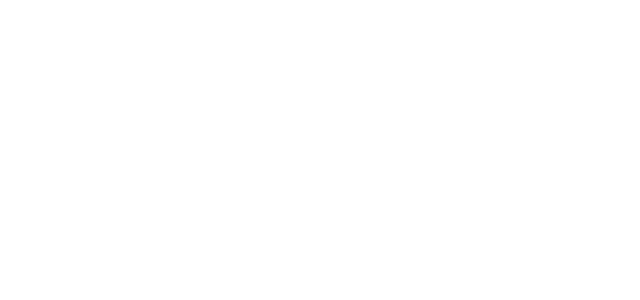
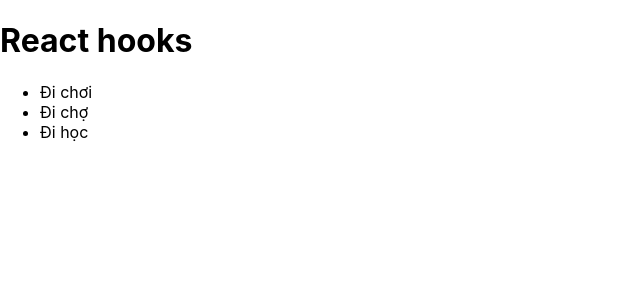
Before and after one commit to longpt99/react-hooks-basic, a React (Create React App) app: page / in a window 1280 px wide. Shown: the top 300 px of the page, without its empty margins (0-640 px from the left). Built offline with nearby package versions, Linux system fonts and the light colour scheme.

Commit message:
Ex useState()-todoList

```diff
--- a/src/App.js
+++ b/src/App.js
@@ -1,11 +1,27 @@
-import React from 'react';
+import React, { useState } from 'react';
 import './App.scss';
 import ColorBox from './components/ColorBox';
+import TodoList from './components/TodoList';
 
 function App() {
+  const [todoList, setTodoList] = useState([
+    { id: 1, title: 'Đi chơi' },
+    { id: 2, title: 'Đi chợ' },
+    { id: 3, title: 'Đi học' },
+  ])
+
+  function handleTodoClick(todo) {
+    console.log(todo)
+    const index = todoList.findIndex(x => x.id == todo.id);
+    if (index < 0) return;
+    const newTodoList = [...todoList];
+    newTodoList.splice(index, 1);
+    setTodoList(newTodoList)
+  }
   return (
     <div className="app">
-      <ColorBox />
+      <h1>React hooks</h1>
+      <TodoList todos={todoList} onTodoClick={handleTodoClick} />
     </div>
   );
 }
--- a/src/App.scss
+++ b/src/App.scss
@@ -1,3 +1,3 @@
 .app {
-  text-align: center;
+  // text-align: center;
 }
--- a/src/components/ColorBox/index.jsx
+++ b/src/components/ColorBox/index.jsx
@@ -1,5 +1,4 @@
 import React, { useState } from 'react';
-import PropTypes from 'prop-types';
 import './ColorBox.scss'
 
 ColorBox.propTypes = {
--- /dev/null
+++ b/src/components/TodoList/index.jsx
@@ -0,0 +1,36 @@
+import React from 'react';
+import PropTypes from 'prop-types';
+
+TodoList.propTypes = {
+  todos: PropTypes.array,
+  onTodoClick: PropTypes.func,
+};
+
+TodoList.defaultProps = {
+  todos: [],
+  onTodoClick: null
+}
+
+function TodoList(props) {
+  const { todos, onTodoClick } = props;
+
+  function handleClick(todo) {
+    if (onTodoClick) {
+      onTodoClick(todo)
+    }
+  }
+  return (
+    <ul className="todo-list">
+      {todos.map(todo => (
+        <li
+          key={todo.id}
+          onClick={() => handleClick(todo)}
+        >
+          {todo.title}
+        </li>
+      ))}
+    </ul >
+  );
+}
+
+export default TodoList;
```
